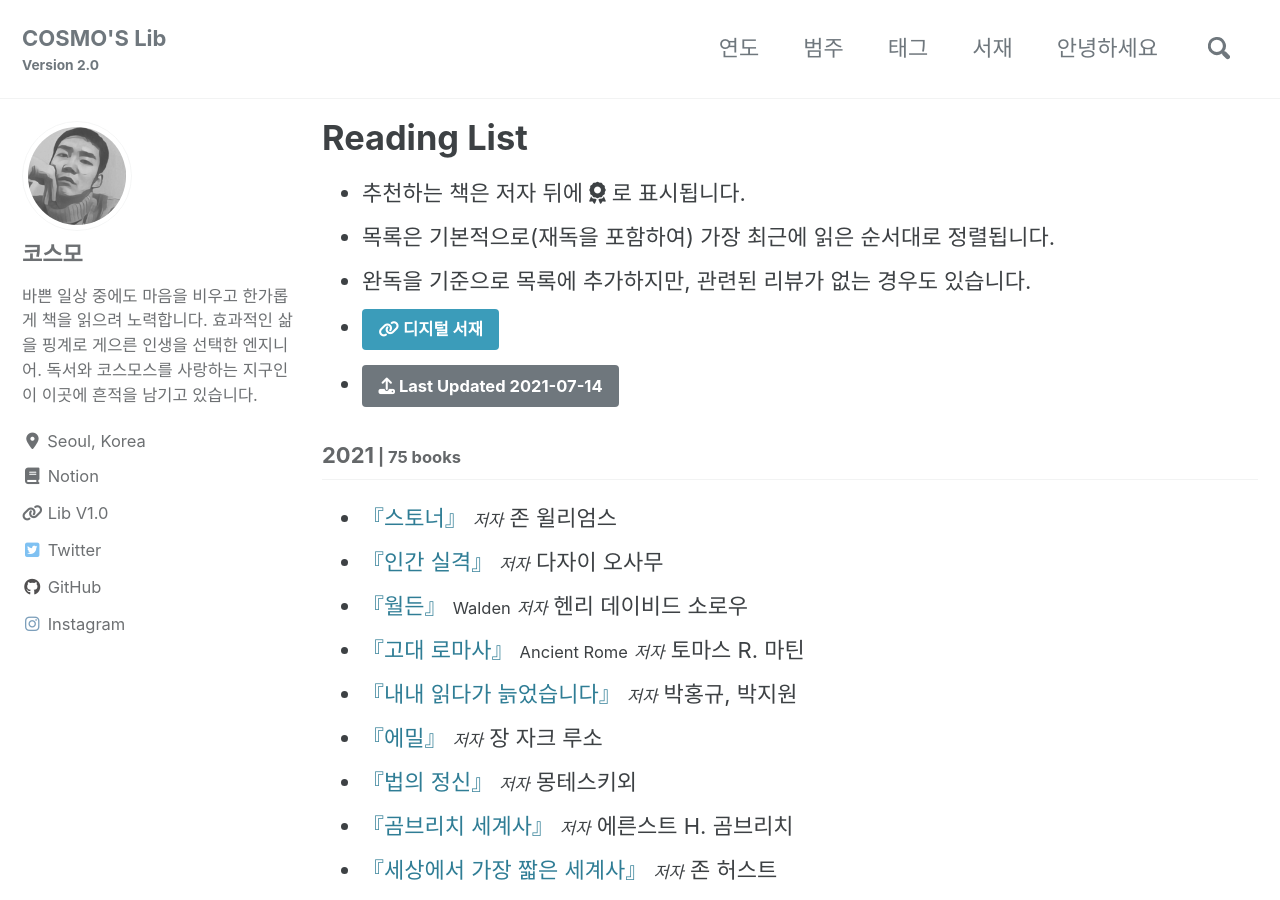
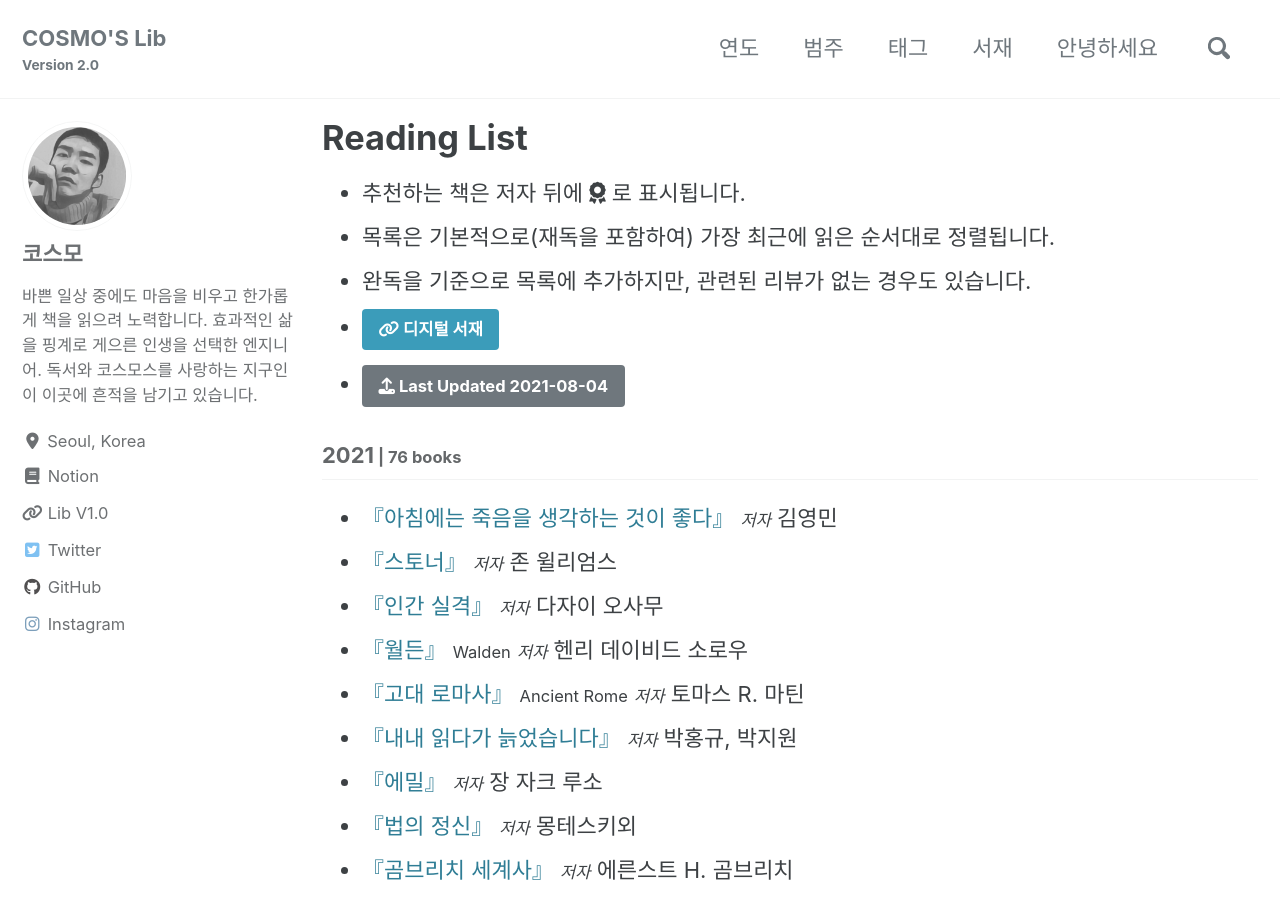
Before and after one commit to deftone2000/cosmo-s-archive, a Jekyll site: the page built from _pages/reading-list.html, in a window 1280 px wide and 900 px high. Built offline with Jekyll 4.4.1, drawn with Linux system fonts in a browser that asks for light colours; cached includes are drawn as plain includes; nearby versions of some CDN libraries; comment, search, counter and statistics services are not loaded; a style sheet for code colours, icons or effects is not loaded.

Commit message:
no message

```diff
--- a/_data/reading.yml
+++ b/_data/reading.yml
@@ -1,8 +1,18 @@
-lastupdate: 2021-07-14
+lastupdate: 2021-08-04
 
 list:
   - year: "2021"
     books:
+
+      - title: "아침에는 죽음을 생각하는 것이 좋다"
+        ori_title:
+        author: 김영민
+        post_title:
+        cover:
+        trans:
+        pub:
+        pub_info:
+        post_link:
 
       - title: "스토너"
         ori_title:
```
